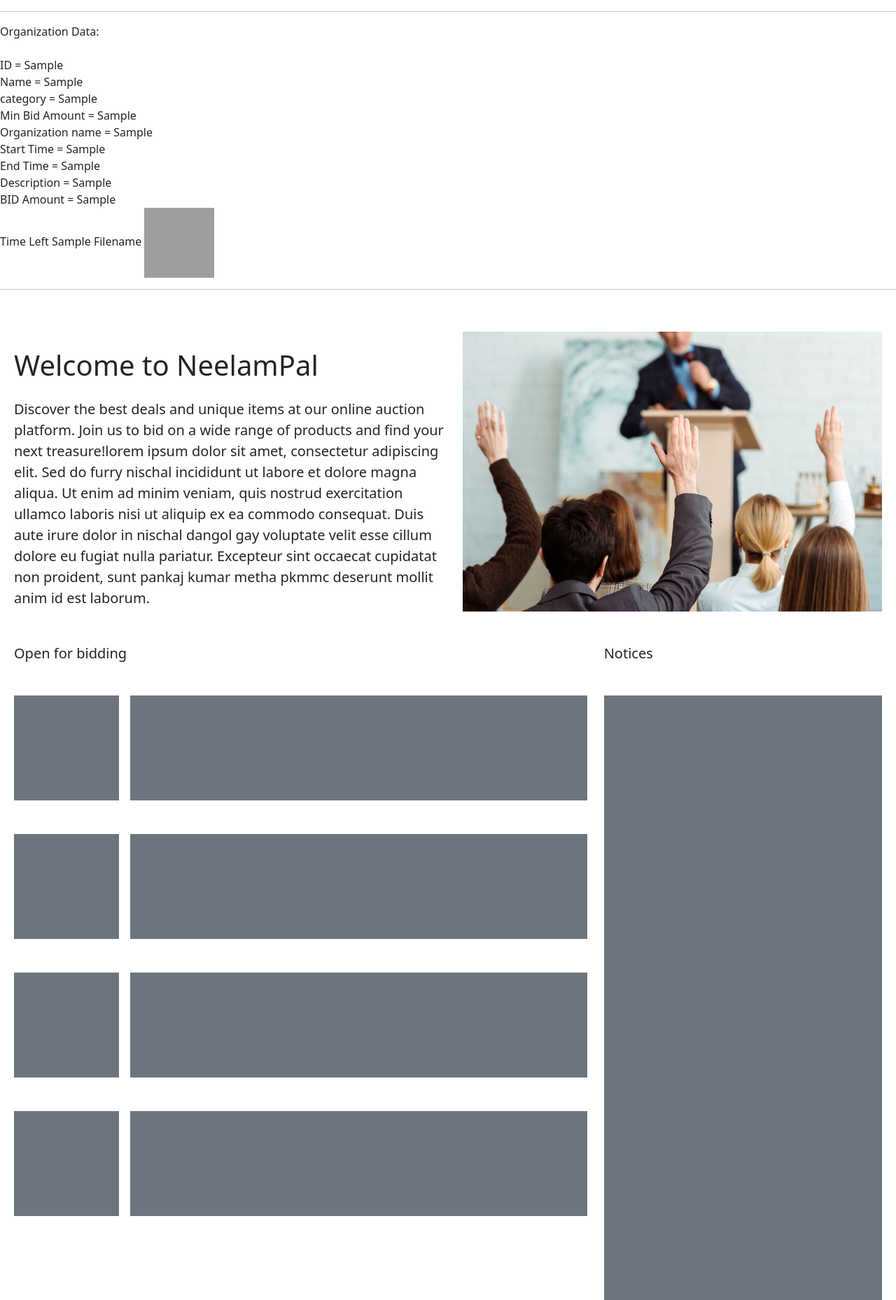
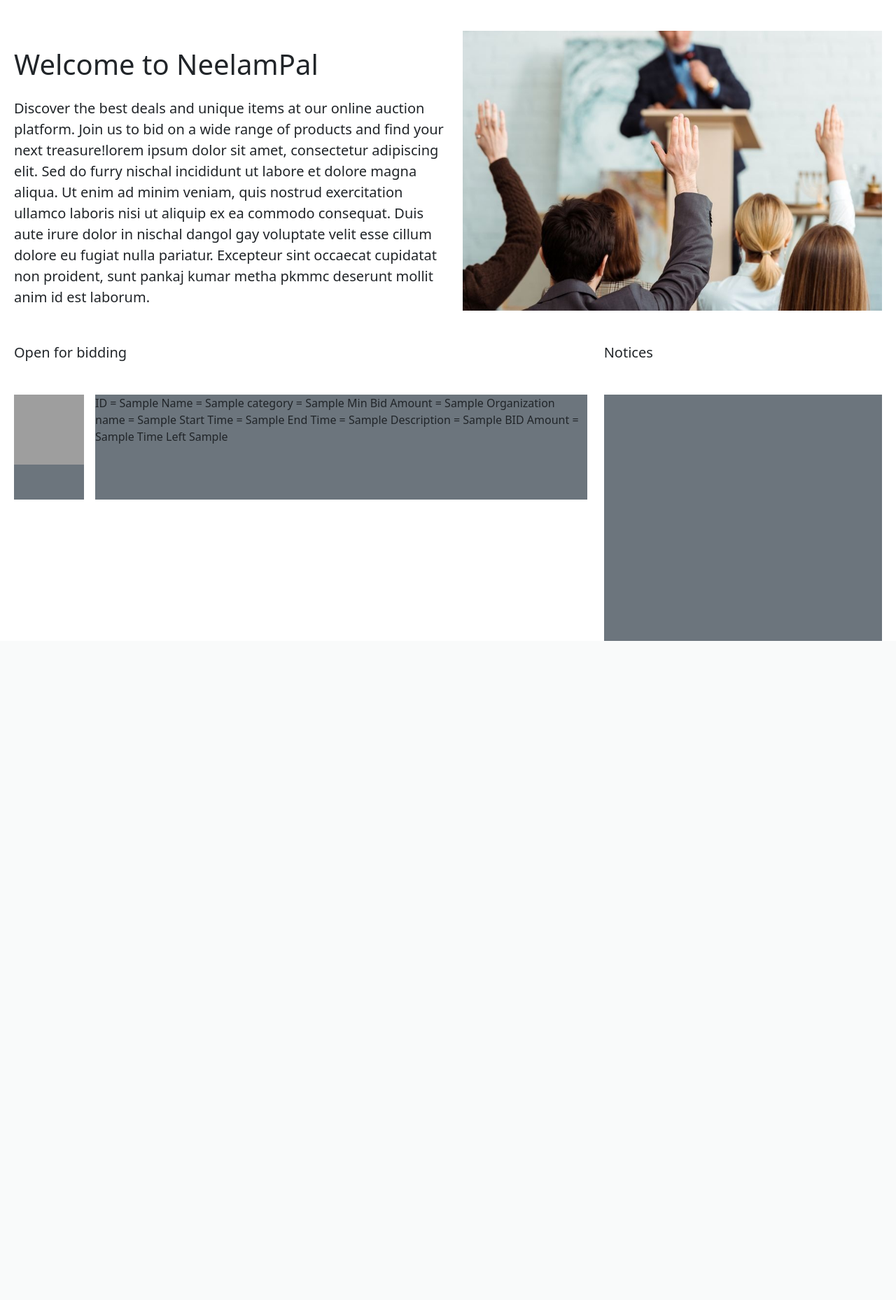
Before and after one commit to pankajmehta07/NeelamPal-An-Online-Auction-Portal, a Django app: template Auction/templates/Auction/index.html in a window 1280 px wide. Shown: the part 76-1934 px from the top of the page at 70% size. After the commit the page ends 992 px from the top, so only its background shows below. Run offline with Django 5.2, Linux system fonts and the light colour scheme; the template is opened without the code that fills it: most values are stand-ins (such as "Sample title", 1, 10 or a date in 2020); grey boxes are pictures that could not be loaded.

Commit message:
Modified open bids section.

```diff
--- a/Auction/templates/Auction/index.html
+++ b/Auction/templates/Auction/index.html
@@ -5,29 +5,6 @@
 
 {% endblock headjs %}
 {% block body %}
-
-<hr>
-Organization Data:
-<br><br>
-{% for item in itemData %}
-  ID = {{ item.0 }}<br>
-  Name = {{ item.1 }}<br>
-  category = {{ item.2 }}<br>
-  Min Bid Amount = {{ item.3 }}<br>
-  Organization name = {{ item.4 }}<br>
-  Start Time = {{ item.5 }}<br>
-  End Time = {{ item.6 }}<br>
-  Description = {{ item.7 }}<br>
-  BID Amount = {% if item.8 %}{{ item.8 }}  {% else %} {{ item.3 }} {% endif %}
-  <br>
-  Time Left {{ item.9 }}
-  Filename
-    <img class="openBidImages" src="{% static 'Auction/images/item_images/' %}{{ item.10 }}" alt="{{ item.1 }}" >
-  <hr>
-
-
-
-{% endfor %}
 
 <div id="app"></div>
 
@@ -64,42 +41,34 @@ Organization Data:
     </div>
   </div>
 
+
+
+
+
   <div class="row">
     <div class="col-md-8">
       <h5 id='open-bids'>Open for bidding</h5>
+      {% for item in itemData %}
+        <div class="d-flex align-items-center mb-5 mt-5">
+          <div class="bg-secondary me-3" style="width: 150px; height: 150px" >
+            <img class="openBidImages" src="{% static 'Auction/images/item_images/' %}{{ item.10 }}" alt="{{ item.1 }}" >
+          </div>
+          <div class="flex-grow-1 bg-secondary" style="height: 150px">
+              ID = {{ item.0 }}
+              Name = {{ item.1 }}
+              category = {{ item.2 }}
+              Min Bid Amount = {{ item.3 }}
+              Organization name = {{ item.4 }}
+              Start Time = {{ item.5 }}
+              End Time = {{ item.6 }}
+              Description = {{ item.7 }}
+              BID Amount = {% if item.8 %}{{ item.8 }}  {% else %} {{ item.3 }} {% endif %}
+              Time Left {{ item.9 }}
+          </div>
+        </div>
+      {% endfor %}
+    </div>
 
-      <div class="d-flex align-items-center mb-5 mt-5">
-        <div
-          class="bg-secondary me-3"
-          style="width: 150px; height: 150px"
-        ></div>
-        <div class="flex-grow-1 bg-secondary" style="height: 150px"></div>
-      </div>
-
-      <div class="d-flex align-items-center mb-5">
-        <div
-          class="bg-secondary me-3"
-          style="width: 150px; height: 150px"
-        ></div>
-        <div class="flex-grow-1 bg-secondary" style="height: 150px"></div>
-      </div>
-
-      <div class="d-flex align-items-center mb-5">
-        <div
-          class="bg-secondary me-3"
-          style="width: 150px; height: 150px"
-        ></div>
-        <div class="flex-grow-1 bg-secondary" style="height: 150px"></div>
-      </div>
-
-      <div class="d-flex align-items-center mb-5">
-        <div
-          class="bg-secondary me-3"
-          style="width: 150px; height: 150px"
-        ></div>
-        <div class="flex-grow-1 bg-secondary" style="height: 150px"></div>
-      </div>
-    </div>
 
     <div class="col-md-4">
       <h5>Notices</h5>
```
